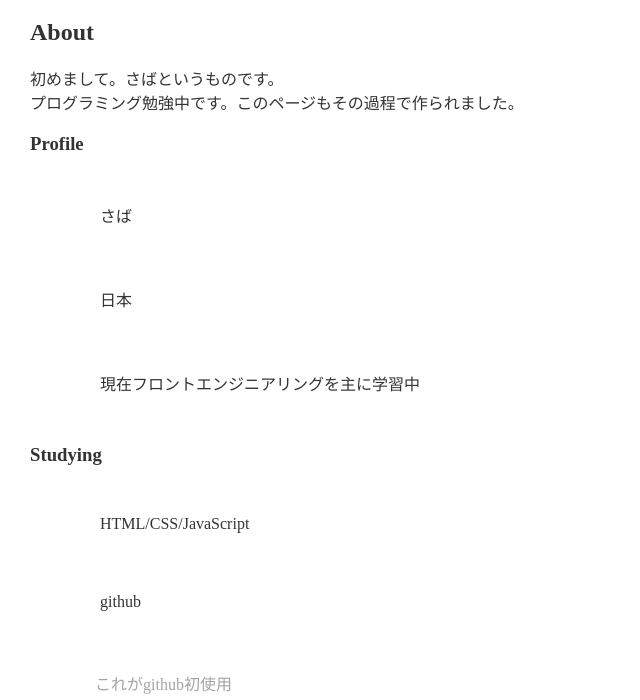
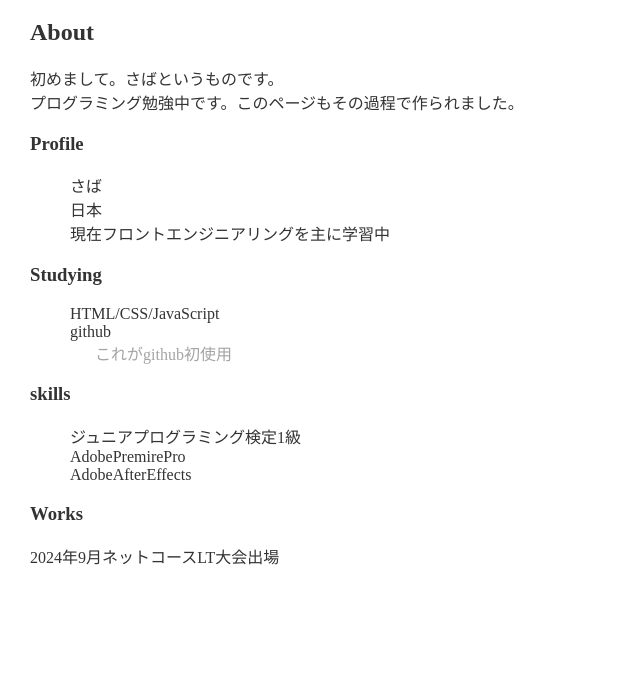
Before and after one commit to saba819/saba819.io, a plain HTML site: page index.html in a window 1280 px wide. Shown: the part 100-800 px from the top of the page, without its empty margins (0-640 px from the left). Drawn offline with Linux system fonts and the light colour scheme.

Commit message:
CSSも戻した

```diff
--- a/style.css
+++ b/style.css
@@ -48,13 +48,7 @@ ul {
   list-style: none;
 }
 
-li {
-  color: var(--theme-color);
-  margin: 0;
-  padding: 30px;
-}
-
-.contents:before {
+.li:before {
   content: "★";
   color: var(--theme-color);
 }
```
